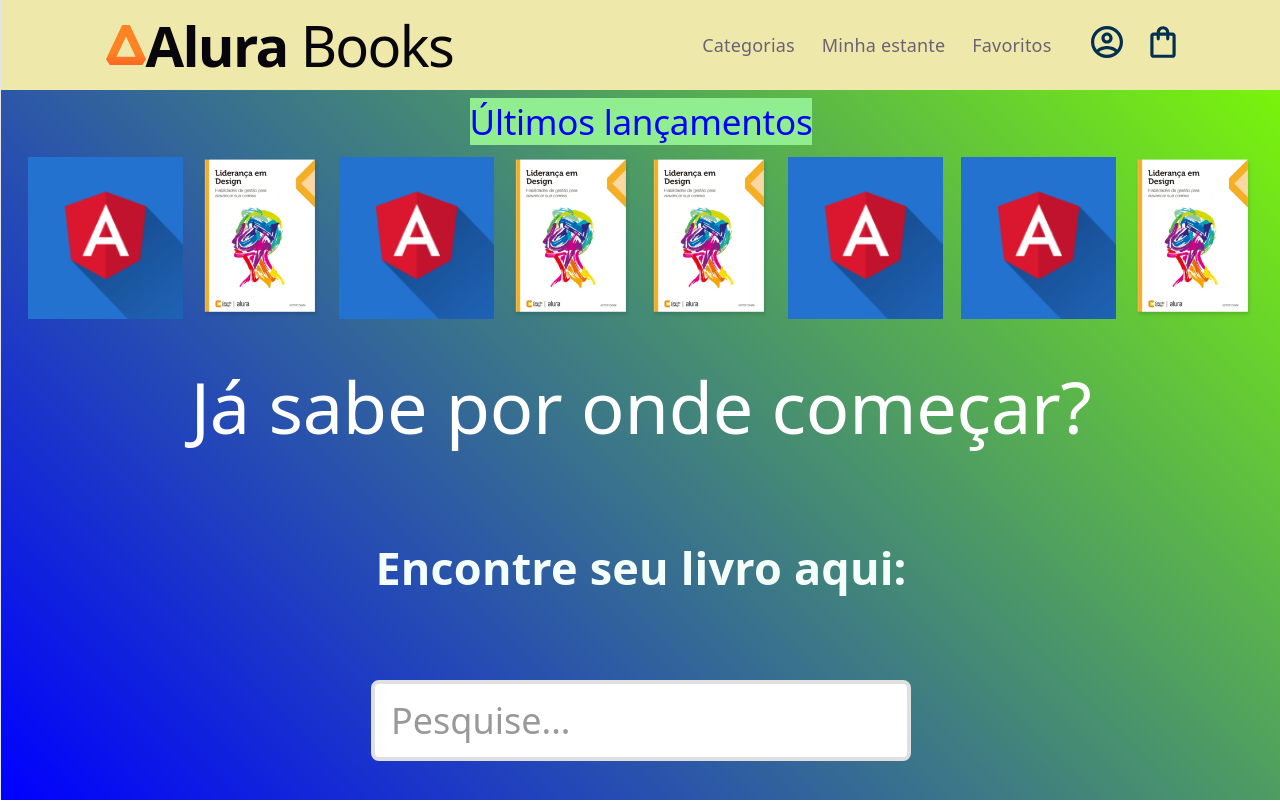
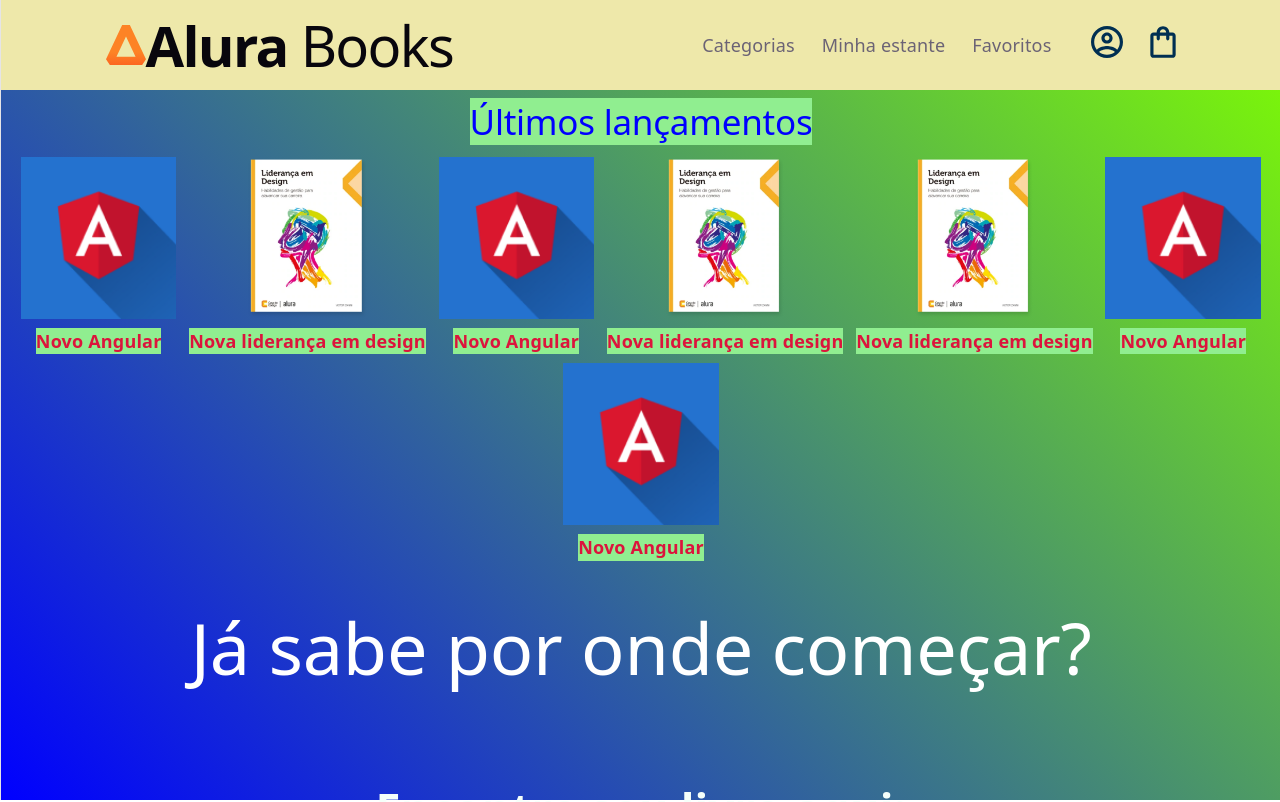
Before and after one commit to feliven/React-comece-seu-projeto-full-stack, a React (Vite) app: page / in a window 1280 px wide. Shown: the top 802 px of the page. Built offline with nearby package versions, Linux system fonts and the light colour scheme.

Commit message:
implementa componente Titulo

```diff
--- a/src/components/IconesHeader/index.tsx
+++ b/src/components/IconesHeader/index.tsx
@@ -17,7 +17,7 @@
   return (
     <IconeContainer>
       {icones.map((icone) => (
-        <Icone>
+        <Icone key={icone}>
           <img src={icone} alt="" />
         </Icone>
       ))}
--- a/src/components/OpcoesHeader/index.tsx
+++ b/src/components/OpcoesHeader/index.tsx
@@ -15,7 +15,7 @@
   return (
     <OpcoesHeaderContainer>
       {listaOpcoes.map((opcao) => (
-        <li>
+        <li key={opcao}>
           <p>{opcao}</p>
         </li>
       ))}
--- /dev/null
+++ b/src/components/Titulo/index.tsx
@@ -0,0 +1,17 @@
+import type { CSSProperties } from "react";
+import styled from "styled-components";
+
+interface TituloProps {
+  $cor?: CSSProperties["color"];
+  $tamanhoFonte?: CSSProperties["fontSize"];
+}
+
+const Titulo = styled.p<TituloProps>`
+  color: ${(props) => props.$cor || "blue"};
+  font-size: ${(props) => props.$tamanhoFonte || "35px"};
+  background: lightgreen;
+  font-size: large;
+  font-weight: 600;
+`;
+
+export default Titulo;
--- a/src/components/UltimosLancamentos/dadosLancamentos.tsx
+++ b/src/components/UltimosLancamentos/dadosLancamentos.tsx
@@ -10,5 +10,4 @@
   { id: 5, nome: "Nova liderança em design", src: livro },
   { id: 6, nome: "Novo Angular", src: livro2 },
   { id: 8, nome: "Novo Angular", src: livro2 },
-  { id: 7, nome: "Nova liderança em design", src: livro },
 ];
--- a/src/components/UltimosLancamentos/index.tsx
+++ b/src/components/UltimosLancamentos/index.tsx
@@ -1,5 +1,6 @@
 import styled from "styled-components";
 import { lancamentos } from "./dadosLancamentos";
+import Titulo from "../Titulo";
 
 const LancamentosContainer = styled.section`
   margin: 1rem;
@@ -7,8 +8,7 @@
   flex-direction: column;
   gap: 0.5rem;
 
-  h2 span,
-  p {
+  h2 span {
     color: blue;
     font-size: 35px;
     background: lightgreen;
@@ -17,20 +17,18 @@
   .container-livro {
     display: flex;
     justify-content: space-around;
+    gap: 0.5rem;
+    flex-wrap: wrap;
 
     div {
       display: flex;
+      flex-direction: column;
       gap: 0.5rem;
       align-items: center;
       cursor: pointer;
 
       img {
         height: 9rem;
-      }
-
-      p {
-        font-size: larger;
-        font-weight: bold;
       }
     }
   }
@@ -46,8 +44,11 @@
       <div className="container-livro">
         {lancamentos.map((livro) => {
           return (
-            <div>
+            <div key={livro.id}>
               <img src={livro.src} />
+              <Titulo $cor="crimson" $tamanhoFonte="50px">
+                {livro.nome}
+              </Titulo>
             </div>
           );
         })}
```
